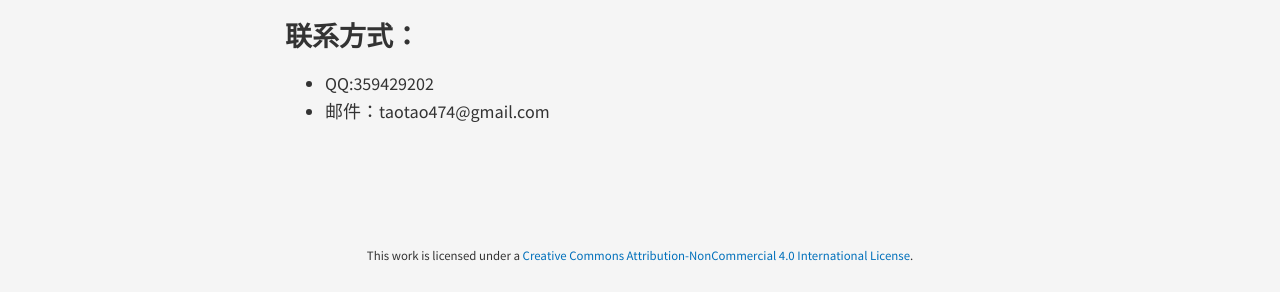
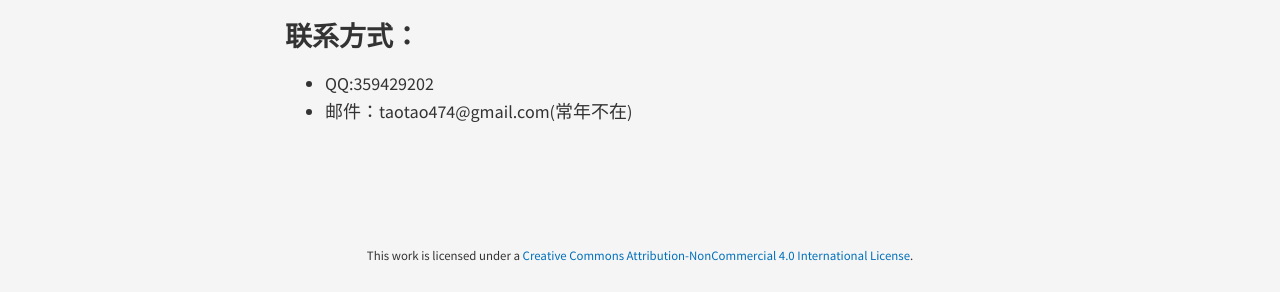
Before and after one commit to hahapig/hahapig.github.io, a Jekyll site: the page built from about/index.md, in a window 1280 px wide. Shown: the part 277-569 px from the top of the page. Built offline with Jekyll 4.4.1, drawn with Linux system fonts in a browser that asks for light colours; Markdown is read by kramdown in place of the engine named in the settings.

Commit message:
Update index.md

```diff
--- a/about/index.md
+++ b/about/index.md
@@ -8,4 +8,4 @@ title: 关于我
 
 ##联系方式：
 * QQ:359429202
-* 邮件：taotao474@gmail.com
+* 邮件：taotao474@gmail.com(常年不在)
```
